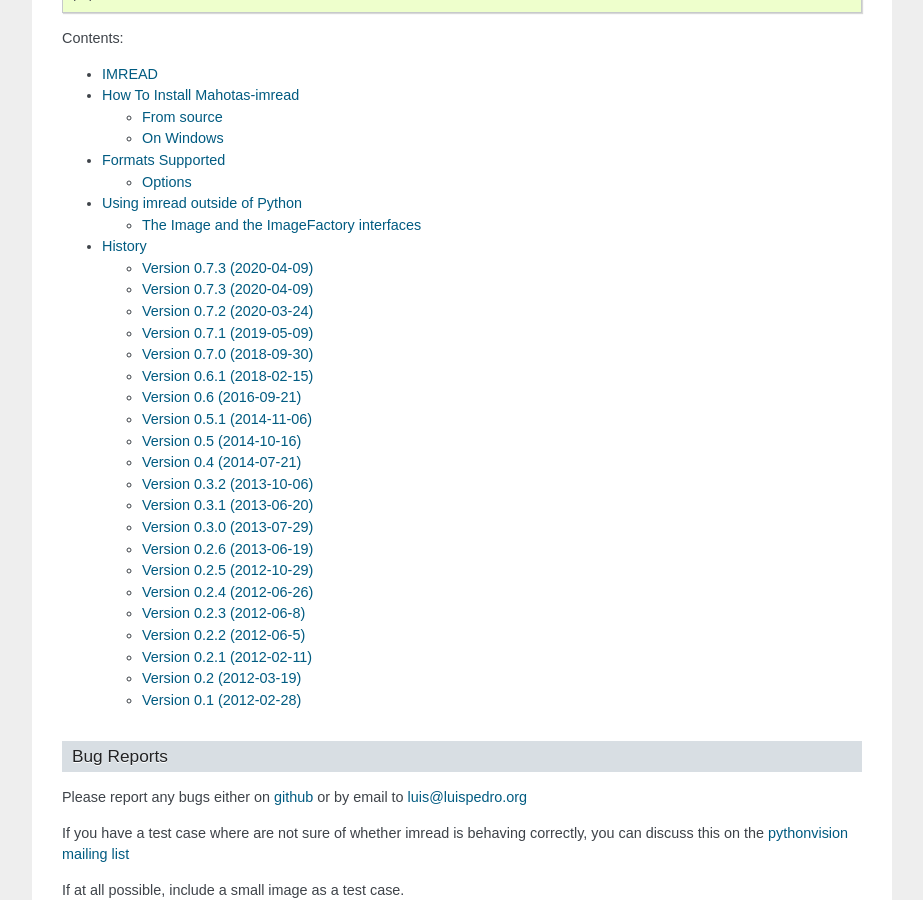
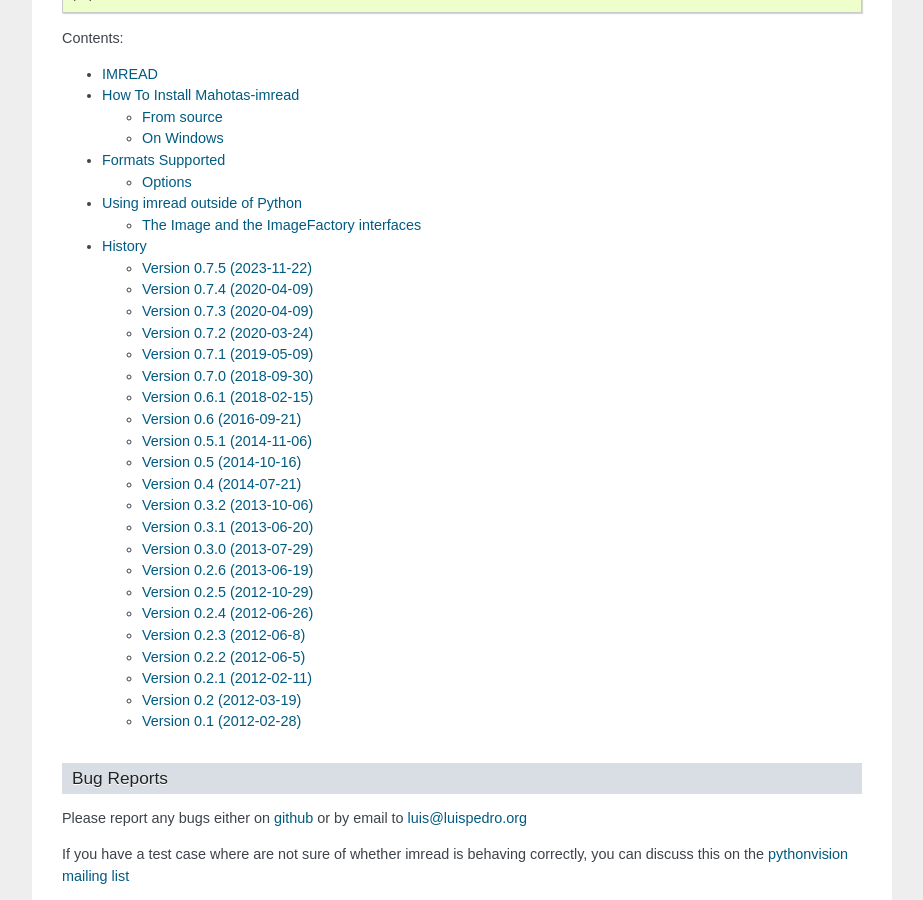
Before and after one commit to luispedro/imread, a Sphinx documentation site: the page built from docs/source/index.rst, in a window 1280 px wide and 900 px high, scrolled down 1318 px. Shown: the whole window, without its empty margins (198-1121 px from the left). Built offline with Sphinx 7.4.7, drawn with Linux system fonts in a browser that asks for light colours.

Commit message:
RLS Version 0.7.5
Fix build issue (#43 on GH)

```diff
--- a/README.rst
+++ b/README.rst
@@ -132,6 +132,14 @@
 History
 ~~~~~~~
 
+Version 0.7.5 (2023-11-22)
+--------------------------
+- Fix build issue (#43, patch by @carlosal1015)
+
+Version 0.7.4 (2020-04-14)
+--------------------------
+- Add missing header files to distribution
+
 Version 0.7.3 (2020-04-09)
 --------------------------
 - Add missing test data to distribution
--- a/docs/source/history.rst
+++ b/docs/source/history.rst
@@ -2,7 +2,11 @@
 History
 =======
 
-Version 0.7.3 (2020-04-09)
+Version 0.7.5 (2023-11-22)
+--------------------------
+- Fix build issue (#43, patch by @carlosal1015)
+
+Version 0.7.4 (2020-04-09)
 --------------------------
 - Add missing header files to distribution
 
```
Also changed, not shown: 2 other files.
